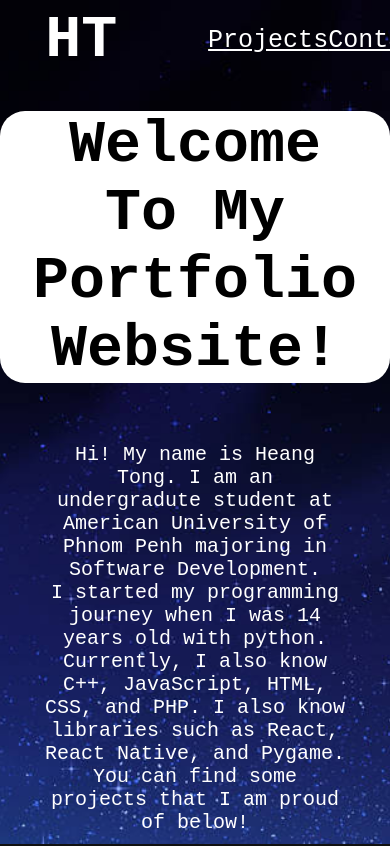
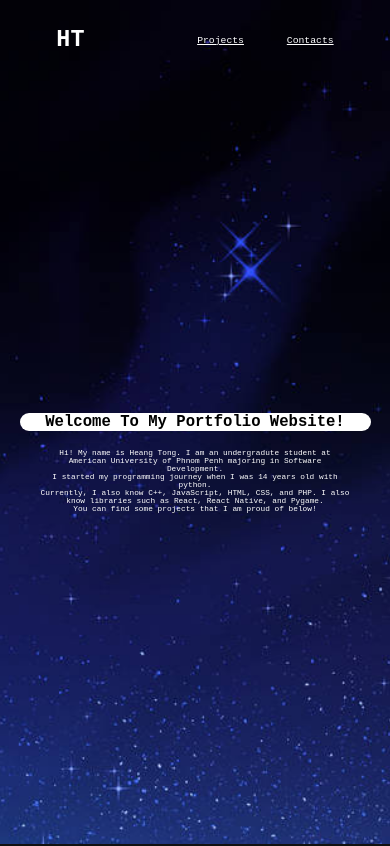
Before and after one commit to Heang-Tong/Portfolio-Website, a plain HTML site: page index.html in a window 390 px wide. Shown: the top 846 px of the page. Drawn offline with Linux system fonts and the light colour scheme.

Commit message:
mobile test 1

```diff
--- a/index.css
+++ b/index.css
@@ -1,4 +1,7 @@
 body {
+    display: flex;
+    flex-direction: column;
+    justify-content: center;
     margin: 0;
     background-color: #020011;
     font-family: 'Courier New', Courier, monospace;
@@ -23,7 +26,7 @@ body {
 }
 .header a {
     color: white;
-    font-size: 30px;
+    font-size: 3vw;
     transition: 0.7s ease-in;
 }
 .header a:hover {
@@ -38,7 +41,7 @@ body {
     width: 35%;
 }
 .header div a {
-    font-size: 25px;
+    font-size: 2.5vw;
 }
 
 
@@ -53,14 +56,15 @@ body {
 .banner h1 {
     padding: 0 20px;
     background-color: white;
-    font-size: 60px;
+    width: calc(90% - 40px);
+    font-size: 4vw;
     text-align: center;
     border-radius: 25px;
 }
 .banner p {
     width: 80%;
     color: white;
-    font-size: 20px;
+    font-size: 2vw;
     text-align: center;
 }
 
```
